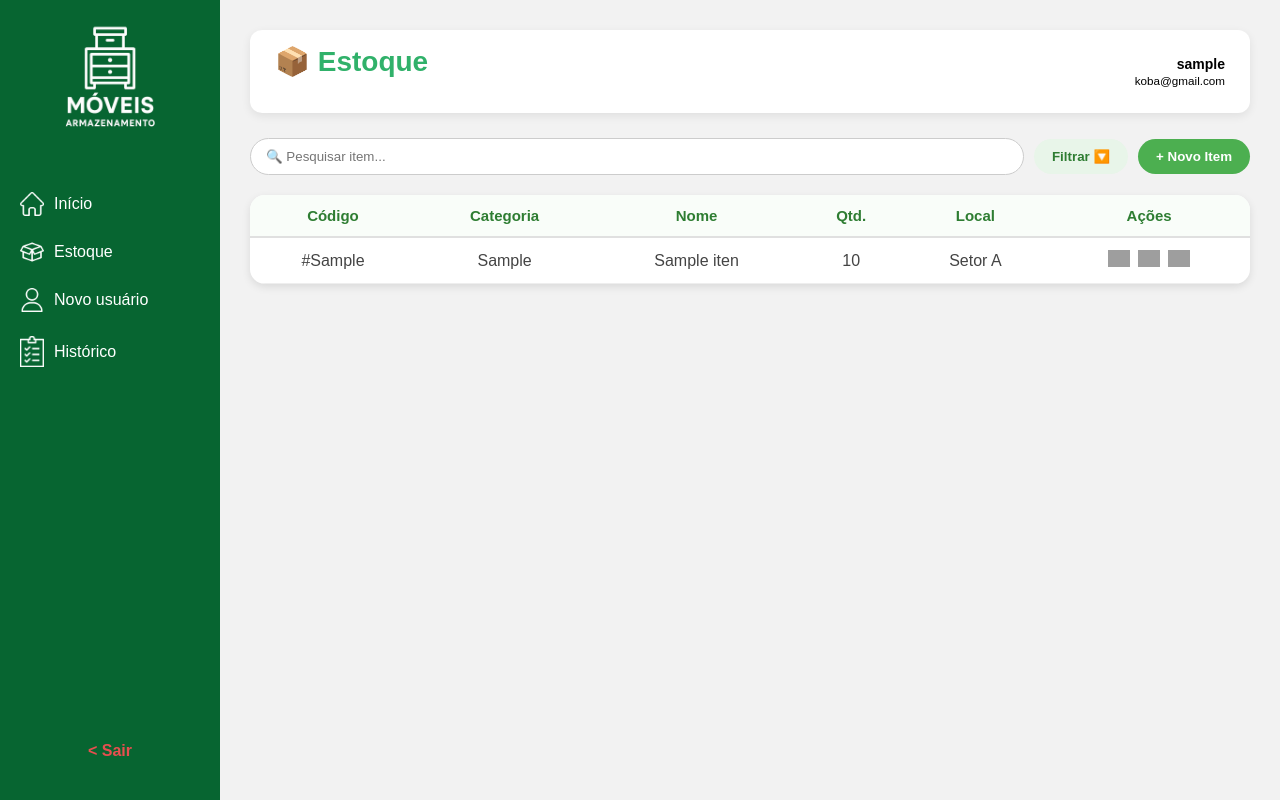
After one commit to Miguelb158/Projeto-Express---StockControl, a PHP site: page /estoque.php in a window 1280 px wide. The commit adds this page. Run offline with PHP 8.4, Linux system fonts and the light colour scheme; a user stored in the database is signed in; tables that the repository leaves empty hold one stand-in row (values such as "Sample post"); grey boxes are pictures that could not be loaded.

Commit message:
Inicio do estoque funcional

```diff
--- /dev/null
+++ b/css/estoque.css
@@ -0,0 +1,230 @@
+/* ===== CONTEÚDO PRINCIPAL ===== */
+.conteudo {
+    flex: 1;
+    padding: 30px;
+    background-color: #f6f6f6;
+    height: 100vh;
+    overflow-y: auto;
+}
+
+/* ===== CABEÇALHO ===== */
+.topo {
+    display: flex;
+    justify-content: space-between;
+    align-items: center;
+    background: #fff;
+    padding: 15px 25px;
+    border-radius: 12px;
+    box-shadow: 0 3px 10px rgba(0, 0, 0, 0.08);
+    margin-bottom: 25px;
+}
+
+.topo h1 {
+    margin: 0;
+    font-size: 24px;
+    color: #2b824a;
+}
+
+.usuario-info {
+    text-align: right;
+    font-size: 14px;
+}
+
+/* ===== PAINEL DE AÇÕES ===== */
+.botoes-superior {
+    display: flex;
+    align-items: center;
+    gap: 10px;
+    margin-bottom: 20px;
+}
+
+#campo-pesquisa {
+    flex: 1;
+    padding: 10px 15px;
+    border-radius: 25px;
+    border: 1px solid #ccc;
+    outline: none;
+    transition: 0.2s ease-in-out;
+    background-color: #fff;
+}
+
+#campo-pesquisa:focus {
+    border-color: #4caf50;
+    box-shadow: 0 0 5px rgba(76, 175, 80, 0.3);
+}
+
+/* Botões */
+.btn-filtrar,
+.btn-novo {
+    padding: 10px 18px;
+    border: none;
+    border-radius: 25px;
+    cursor: pointer;
+    transition: 0.3s;
+    font-weight: 600;
+}
+
+.btn-filtrar {
+    background: #e8f5e9;
+    color: #2e7d32;
+}
+
+.btn-filtrar:hover {
+    background: #c8e6c9;
+}
+
+.btn-novo {
+    background: #4caf50;
+    color: white;
+}
+
+.btn-novo:hover {
+    background: #388e3c;
+}
+
+/* ===== TABELA ===== */
+.tabela-estoque {
+    width: 100%;
+    border-collapse: collapse;
+    background: #fff;
+    border-radius: 15px;
+    overflow: hidden;
+    box-shadow: 0 3px 8px rgba(0, 0, 0, 0.1);
+}
+
+.tabela-estoque th {
+    text-align: center;
+    padding: 12px;
+    color: #2e7d32;
+    font-size: 15px;
+    border-bottom: 2px solid #e0e0e0;
+    background: #f9fdf9;
+}
+
+.tabela-estoque td {
+    padding: 12px;
+    border-bottom: 1px solid #eee;
+    text-align: center;
+    color: #444;
+}
+
+.tabela-estoque tr:hover {
+    background: #f9fff9;
+    transition: background 0.2s;
+}
+
+/* ===== AÇÕES ===== */
+.acoes {
+    display: flex;
+    justify-content: center;
+    gap: 8px;
+}
+
+.acoes a img {
+    width: 22px;
+    transition: transform 0.2s;
+}
+
+.acoes a img:hover {
+    transform: scale(1.2);
+}
+
+/* ===== RESPONSIVIDADE ===== */
+@media (max-width: 768px) {
+    .topo {
+        flex-direction: column;
+        align-items: flex-start;
+        gap: 10px;
+    }
+
+    .botoes-superior {
+        flex-direction: column;
+        align-items: stretch;
+    }
+
+    #campo-pesquisa {
+        width: 100%;
+    }
+
+    table {
+        font-size: 14px;
+    }
+
+    .acoes a img {
+        width: 18px;
+    }
+}
+/* --Modal-- */
+/* ===== MODAL NOVO ITEM ===== */
+.modal {
+    display: none;
+    position: fixed;
+    z-index: 1000;
+    left: 0; top: 0;
+    width: 100%; height: 100%;
+    background-color: rgba(0,0,0,0.5);
+    justify-content: center;
+    align-items: center;
+}
+
+.modal-content {
+    background: #fff;
+    padding: 25px 30px;
+    border-radius: 12px;
+    width: 400px;
+    box-shadow: 0 5px 20px rgba(0,0,0,0.2);
+    position: relative;
+}
+
+.modal-content h2 {
+    margin-top: 0;
+    color: #2b824a;
+}
+
+.modal .fechar {
+    position: absolute;
+    top: 12px;
+    right: 18px;
+    font-size: 22px;
+    cursor: pointer;
+    color: #555;
+}
+
+.modal .fechar:hover {
+    color: #000;
+}
+
+.grupo-input {
+    margin-bottom: 15px;
+    display: flex;
+    flex-direction: column;
+}
+
+.grupo-input label {
+    margin-bottom: 5px;
+    font-weight: 600;
+}
+
+.grupo-input input,
+.grupo-input select,
+.grupo-input textarea {
+    padding: 10px;
+    border-radius: 8px;
+    border: 1px solid #ccc;
+    outline: none;
+}
+
+.btn-salvar {
+    background: #4caf50;
+    color: white;
+    padding: 10px 20px;
+    border: none;
+    border-radius: 25px;
+    cursor: pointer;
+    width: 100%;
+    font-weight: 600;
+}
+
+.btn-salvar:hover {
+    background: #388e3c;
+}
--- /dev/null
+++ b/estoque.php
@@ -0,0 +1,178 @@
+<?php
+session_start();
+include('conexao.php');
+
+if (!isset($_SESSION['usuario_id'])) {
+    header("Location: index.php");
+    exit;
+}
+
+$usuario_nome  = $_SESSION['usuario_nome'] ?? 'Usuário';
+$usuario_email = $_SESSION['usuario_email'] ?? '---';
+$usuario_tipo  = $_SESSION['usuario_tipo'] ?? 'funcionario';
+
+$sql = "SELECT id, codigo, categoria, nome, quantidade, localizacao FROM itens ORDER BY id ASC";
+$resultado = $conn->query($sql);
+
+if (!$resultado) {
+    die("Erro ao buscar itens: " . $conn->error);
+}
+?>
+<!DOCTYPE html>
+<html lang="pt-BR">
+<head>
+    <meta charset="UTF-8">
+    <meta name="viewport" content="width=device-width, initial-scale=1.0">
+    <title>Estoque - Projeto Express</title>
+    <link rel="stylesheet" href="./css/estoque.css">
+    <link rel="stylesheet" href="./css/inicio.css">
+</head>
+<body>
+<div class="container">
+    <!-- Sidebar -->
+    <nav class="sidebar">
+            <DIv id="DIVELOGO">
+
+                <img id="logo" src="./img/logo.png" alt="Logo Móveis Armazenamento">
+
+                <ul class="menu">
+                    <li><a href="./inicio.php"><img class="icone" src="./img/casa.png" alt=""> Início</a></li>
+                    <li><a href="./estoque.php"><img class="icone" src="./img/caixa-aberta.png" alt=""> Estoque</a></li>
+                    <li><a href="#"><img class="icone" src="./img/do-utilizador.png" alt=""> Novo usuário</a></li>
+                    <li><a href="#"><img class="icone" src="./img/prancheta.png" alt=""> Histórico</a></li>
+                </ul>
+
+            </DIv>
+            <a id="sair" href="index.php">< Sair</a>
+        </nav>
+    <!-- Conteúdo -->
+    <main class="conteudo">
+        <header class="topo">
+            <h1>📦 Estoque</h1>
+            <div class="usuario-info">
+                <strong><?= htmlspecialchars($usuario_nome) ?></strong><br>
+                <small><?= htmlspecialchars($usuario_email) ?></small>
+            </div>
+        </header>
+
+        <section class="painel-estoque">
+            <div class="botoes-superior">
+                <input type="text" placeholder="🔍 Pesquisar item..." id="campo-pesquisa">
+                <button class="btn-filtrar">Filtrar 🔽</button>
+
+                <?php if ($usuario_tipo === 'admin'): ?>
+                    <button class="btn-novo">+ Novo Item</button>
+                <?php endif; ?>
+            </div>
+
+            <div class="tabela-wrapper">
+                <table class="tabela-estoque">
+                    <thead>
+                        <tr>
+                            <th>Código</th>
+                            <th>Categoria</th>
+                            <th>Nome</th>
+                            <th>Qtd.</th>
+                            <th>Local</th>
+                            <th>Ações</th>
+                        </tr>
+                    </thead>
+                    <tbody>
+                        <?php if ($resultado->num_rows > 0): ?>
+                            <?php while ($item = $resultado->fetch_assoc()): ?>
+                                <tr>
+                                    <td>#<?= htmlspecialchars($item['codigo']) ?></td>
+                                    <td><?= htmlspecialchars($item['categoria']) ?></td>
+                                    <td><?= htmlspecialchars($item['nome']) ?></td>
+                                    <td><?= htmlspecialchars($item['quantidade']) ?></td>
+                                    <td><?= htmlspecialchars($item['localizacao']) ?></td>
+                                    <td class="acoes">
+                                        <a href="ver_item.php?id=<?= $item['id'] ?>" title="Ver"><img src="./img/olho.png" alt="Ver"></a>
+                                        <?php if ($usuario_tipo === 'admin'): ?>
+                                            <a href="editar_item.php?id=<?= $item['id'] ?>" title="Editar"><img src="./img/editar.png" alt="Editar"></a>
+                                            <a href="excluir_item.php?id=<?= $item['id'] ?>" title="Excluir" onclick="return confirm('Deseja realmente excluir este item?')"><img src="./img/lixeira.png" alt="Excluir"></a>
+                                        <?php endif; ?>
+                                    </td>
+                                </tr>
+                            <?php endwhile; ?>
+                        <?php else: ?>
+                            <tr><td colspan="6">Nenhum item encontrado.</td></tr>
+                        <?php endif; ?>
+                    </tbody>
+                </table>
+            </div>
+        </section>
+        <!-- ===== MODAL NOVO ITEM ===== -->
+        <div id="modalNovoItem" class="modal">
+        <div class="modal-content">
+            <span class="fechar">&times;</span>
+            <h2>🆕 Novo Item</h2>
+            <form id="formNovoItem" method="POST" action="salvar_item.php">
+            <div class="grupo-input">
+                <label>Nome do Item</label>
+                <input type="text" name="nome" required>
+            </div>
+
+            <div class="grupo-input">
+                <label>Código</label>
+                <input type="text" name="codigo" required>
+            </div>
+
+            <div class="grupo-input">
+                <label>Categoria</label>
+                <input type="text" name="categoria">
+            </div>
+
+            <div class="grupo-input">
+                <label>Quantidade</label>
+                <input type="number" name="quantidade" min="0" value="0">
+            </div>
+
+            <div class="grupo-input">
+                <label>Localização</label>
+                <select name="localizacao" required>
+                <option value="Setor A">Setor A</option>
+                <option value="Setor B">Setor B</option>
+                <option value="Setor C">Setor C</option>
+                </select>
+            </div>
+
+            <div class="grupo-input">
+                <label>Observações</label>
+                <textarea name="observacoes" rows="3"></textarea>
+            </div>
+
+            <button type="submit" class="btn-salvar">Salvar Item</button>
+            </form>
+        </div>
+        </div>
+        <!-- ===== FIM MODAL NOVO ITEM ===== -->
+        <script>
+        document.addEventListener("DOMContentLoaded", function() {
+            const modal = document.getElementById("modalNovoItem");
+            const btnNovo = document.querySelector(".btn-novo");
+            const spanFechar = document.querySelector(".fechar");
+
+            if (btnNovo && modal && spanFechar) {
+                // Abrir modal
+                btnNovo.addEventListener("click", () => {
+                    modal.style.display = "flex";
+                });
+
+                // Fechar modal ao clicar no X
+                spanFechar.addEventListener("click", () => {
+                    modal.style.display = "none";
+                });
+
+                // Fechar modal ao clicar fora
+                window.addEventListener("click", (e) => {
+                    if (e.target === modal) modal.style.display = "none";
+                });
+            }
+        });
+        </script>
+
+    </main>
+</div>
+</body>
+</html>
--- a/inicio.php
+++ b/inicio.php
@@ -15,7 +15,7 @@
 
                 <ul class="menu">
                     <li><a href="#"><img class="icone" src="./img/casa.png" alt=""> Início</a></li>
-                    <li><a href="#"><img class="icone" src="./img/caixa-aberta.png" alt=""> Estoque</a></li>
+                    <li><a href="./estoque.php"><img class="icone" src="./img/caixa-aberta.png" alt=""> Estoque</a></li>
                     <li><a href="#"><img class="icone" src="./img/do-utilizador.png" alt=""> Novo usuário</a></li>
                     <li><a href="#"><img class="icone" src="./img/prancheta.png" alt=""> Histórico</a></li>
                 </ul>
```
Also changed, not shown: index.php (+6 -5 lines), salvar_item.php (added, +31 -0 lines).
